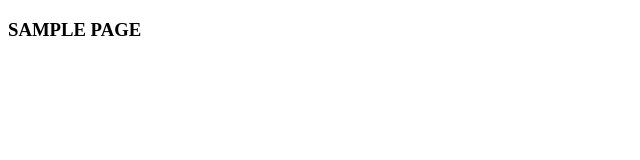
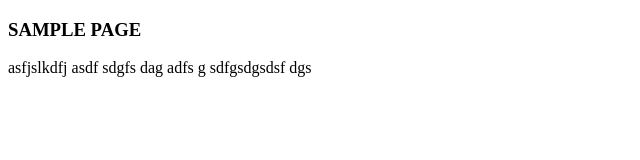
Before and after one commit to Ashutosh-Thakur-Om/aalu, a plain HTML site: page index.html in a window 1280 px wide. Shown: the whole page, without its empty margins (0-640 px from the left). Drawn offline with Linux system fonts and the light colour scheme.

Commit message:
Update index.html
kjlsdfkjljkaskdlfj lksadjf;k sjdkf dsj

```diff
--- a/index.html
+++ b/index.html
@@ -7,5 +7,12 @@
 </head>
 <body>
     <h3>SAMPLE PAGE</h3>
+    asfjslkdfj asdf
+    sdgfs
+    dag
+    adfs
+    g
+    sdfgsdgsdsf
+    dgs
 </body>
 </html>
```
